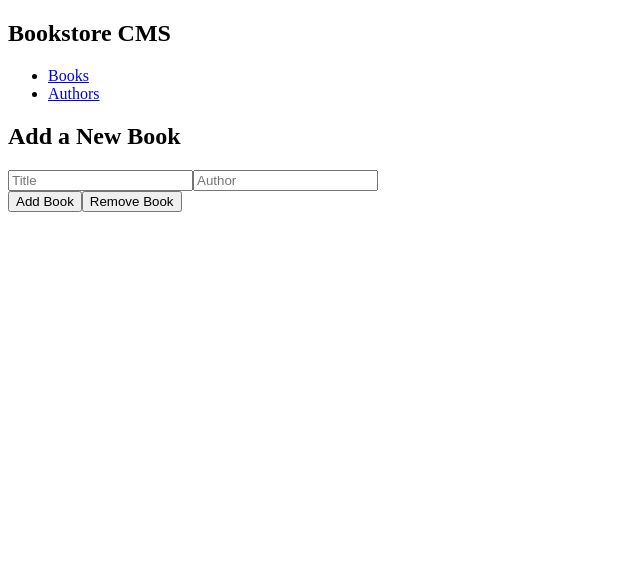
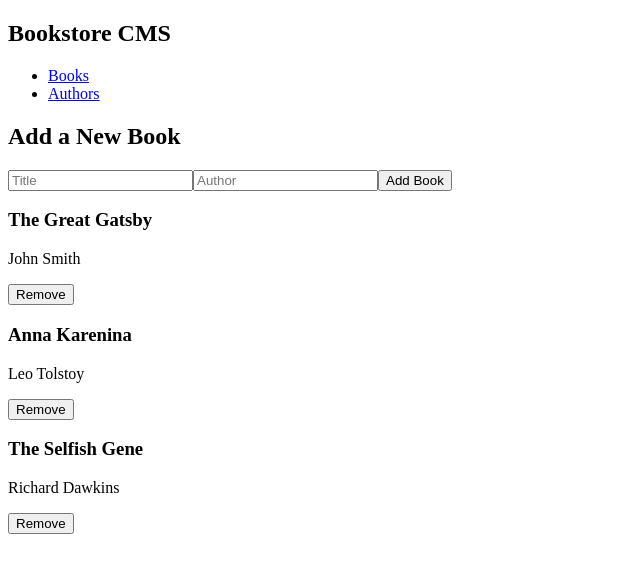
Before and after one commit to mershark/bookstore, a React (Create React App) app: page / in a window 1280 px wide. Shown: the top 572 px of the page, without its empty margins (0-640 px from the left). Built offline with nearby package versions, Linux system fonts and the light colour scheme.

Commit message:
Update bookspage and add book function

```diff
--- a/src/App.js
+++ b/src/App.js
@@ -3,7 +3,6 @@ import { BrowserRouter as Router, Routes, Route } from 'react-router-dom';
 import Navigation from './components/navigation';
 import BooksPage from './pages/booksPage';
 import AuthorsPage from './pages/authorsPage';
-import BookActions from './components/bookActions';
 
 function App() {
   return (
@@ -13,7 +12,6 @@ function App() {
         <Route path="/" element={<BooksPage />} />
         <Route path="/Authors" element={<AuthorsPage />} />
       </Routes>
-      <BookActions />
     </Router>
   );
 }
--- a/src/components/book.jsx
+++ b/src/components/book.jsx
@@ -1,29 +1,30 @@
 import PropTypes from 'prop-types';
 import React from 'react';
+import { useDispatch } from 'react-redux';
+import { removeBook } from '../redux/books/booksSlice';
 
-const Book = ({ book = { id: 0, title: '', author: '' }, onDelete = () => {} }) => {
-  const handleDelete = () => {
-    onDelete(book.id);
+const Book = ({ book }) => {
+  const dispatch = useDispatch();
+
+  const handleRemoveBook = () => {
+    dispatch(removeBook(book.item_id)); // Dispatch the removeBook action with the book's item_id
   };
 
   return (
     <div className="book">
       <h3>{book.title}</h3>
       <p>{book.author}</p>
-      <button type="button" onClick={handleDelete}>
-        Delete
-      </button>
+      <button type="button" onClick={handleRemoveBook}>Remove</button>
     </div>
   );
 };
 
 Book.propTypes = {
   book: PropTypes.shape({
-    id: PropTypes.number.isRequired,
+    item_id: PropTypes.string.isRequired,
     title: PropTypes.string.isRequired,
     author: PropTypes.string.isRequired,
   }).isRequired,
-  onDelete: PropTypes.func.isRequired,
 };
 
 export default Book;
--- a/src/components/bookActions.js
+++ b/src/components/bookActions.js
@@ -1,6 +1,6 @@
 import React from 'react';
 import { useDispatch } from 'react-redux';
-import { addBook, removeBook } from '../redux/books/booksSlice';
+import { addBook } from '../redux/books/booksSlice';
 
 const BookActions = () => {
   const dispatch = useDispatch();
@@ -15,14 +15,9 @@ const BookActions = () => {
     dispatch(addBook(newBook)); // Dispatch the addBook action
   };
 
-  const handleRemoveBook = (bookId) => {
-    dispatch(removeBook(bookId)); // Dispatch the removeBook action with the book ID
-  };
-
   return (
     <div className="book-actions">
       <button type="button" onClick={handleAddBook}>Add Book</button>
-      <button type="button" onClick={() => handleRemoveBook('item2')}>Remove Book</button>
     </div>
   );
 };
--- a/src/components/bookForm.jsx
+++ b/src/components/bookForm.jsx
@@ -32,6 +32,7 @@ const BookForm = ({ onAddBook }) => {
           value={author}
           onChange={(e) => setAuthor(e.target.value)}
         />
+        <button type="submit">Add Book</button>
       </form>
     </div>
   );
--- a/src/pages/booksPage.jsx
+++ b/src/pages/booksPage.jsx
@@ -1,25 +1,25 @@
-import React, { useState } from 'react';
+import React from 'react';
+import { useSelector, useDispatch } from 'react-redux';
+import { addBook, removeBook } from '../redux/books/booksSlice';
 import BookForm from '../components/bookForm';
 import BookList from '../components/bookList';
 
 const BooksPage = () => {
-  const [books, setBooks] = useState([]);
+  const books = useSelector((state) => state.books); // Get books from Redux store
+  const dispatch = useDispatch();
 
-  const addBook = (newBook) => {
-    // Update the books state with the new book
-    setBooks([...books, newBook]);
+  const handleAddBook = (newBook) => {
+    dispatch(addBook(newBook)); // Dispatch the addBook action
   };
 
-  const deleteBook = (bookId) => {
-    // Filter out the book with the given ID from the books state
-    const updatedBooks = books.filter((book) => book.id !== bookId);
-    setBooks(updatedBooks);
+  const handleDeleteBook = (bookId) => {
+    dispatch(removeBook(bookId)); // Dispatch the removeBook action with the book ID
   };
 
   return (
     <div className="books-page">
-      <BookForm onAddBook={addBook} />
-      <BookList books={books} onDelete={deleteBook} />
+      <BookForm onAddBook={handleAddBook} />
+      <BookList books={books} onDelete={handleDeleteBook} />
     </div>
   );
 };
```
